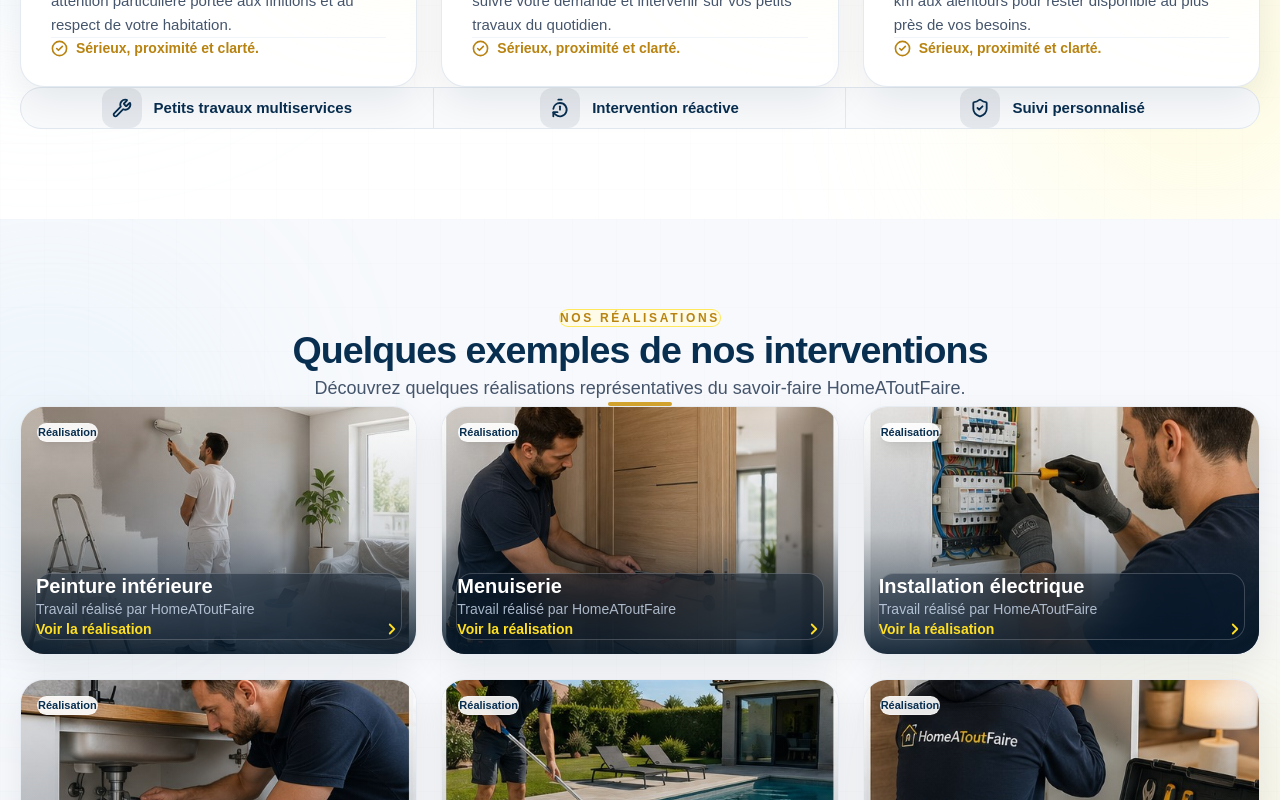
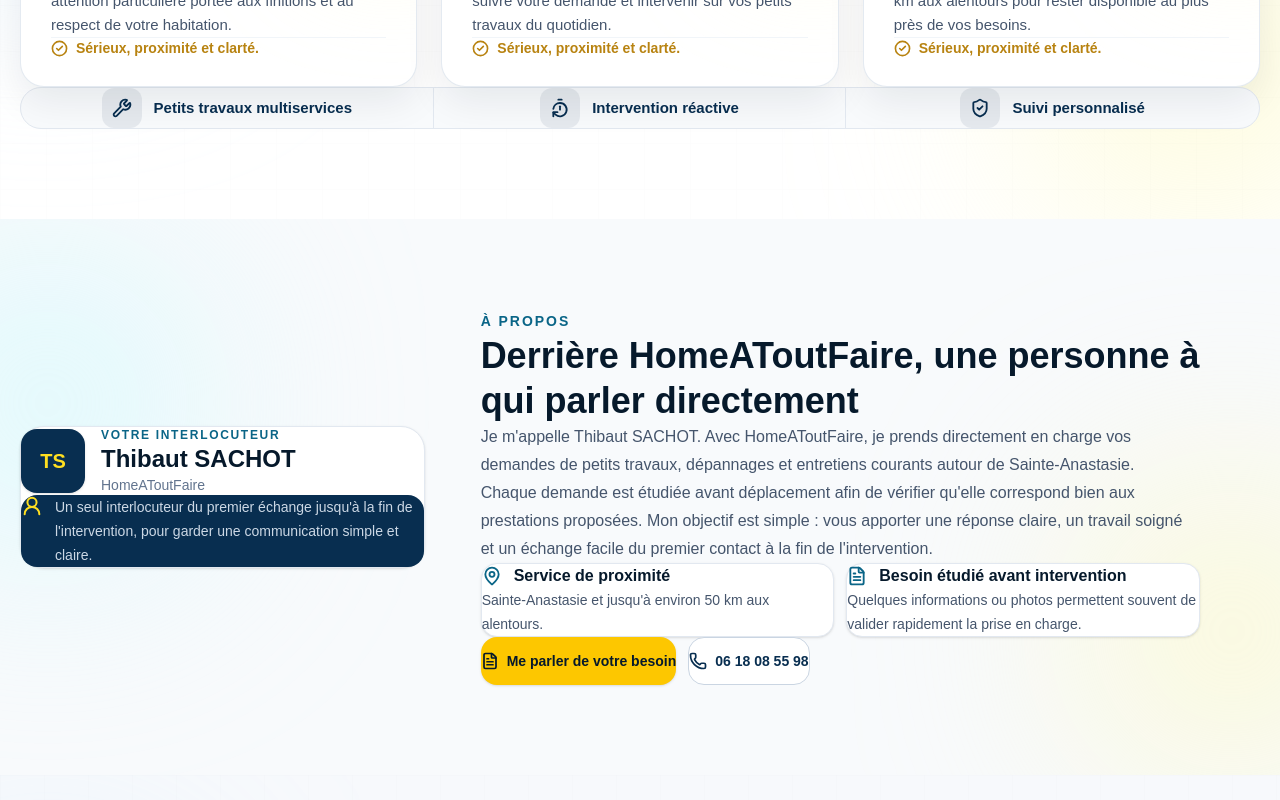
Before and after one commit to Thibal45/homeatoutfaire-premium, a Next.js app: page / in a window 1280 px wide. Shown: the part 2000-2800 px from the top of the page. Built offline with nearby package versions, Linux system fonts and the light colour scheme.

Commit message:
Humanisation de l’accueil et harmonisation du dépannage
Ajoute la présentation de Thibaut comme interlocuteur unique et harmonise les libellés de petit dépannage.

```diff
--- /dev/null
+++ b/app/components/About.tsx
@@ -0,0 +1,182 @@
+"use client";
+
+import { FileText, MapPin, Phone, UserRound } from "lucide-react";
+import { motion } from "framer-motion";
+
+type GtagWindow = Window & {
+  gtag?: (
+    command: "event",
+    eventName: string,
+    parameters?: Record<string, string | number | boolean>,
+  ) => void;
+};
+
+function trackPhoneClick() {
+  const analyticsWindow = window as GtagWindow;
+
+  analyticsWindow.gtag?.("event", "click_phone", {
+    contact_method: "phone",
+    location: "about_section",
+  });
+}
+
+function trackQuoteClick() {
+  const analyticsWindow = window as GtagWindow;
+
+  analyticsWindow.gtag?.("event", "click_quote", {
+    location: "about_section",
+  });
+}
+
+export default function About() {
+  return (
+    <section
+      id="a-propos"
+      className="relative overflow-hidden bg-[#F8FAFC] px-5 py-16 sm:px-8 sm:py-20 lg:px-10"
+    >
+      <div
+        aria-hidden="true"
+        className="pointer-events-none absolute -left-24 top-10 h-72 w-72 rounded-full bg-cyan-100/70 blur-[110px]"
+      />
+
+      <div
+        aria-hidden="true"
+        className="pointer-events-none absolute -right-24 bottom-0 h-72 w-72 rounded-full bg-yellow-100/70 blur-[110px]"
+      />
+
+      <div className="relative mx-auto grid max-w-[1180px] gap-8 lg:grid-cols-[0.72fr_1.28fr] lg:items-center lg:gap-14">
+        <motion.div
+          initial={{ opacity: 0, y: 22 }}
+          whileInView={{ opacity: 1, y: 0 }}
+          viewport={{ once: true, amount: 0.25 }}
+          transition={{ duration: 0.55, ease: "easeOut" }}
+          className="rounded-3xl border border-slate-200 bg-white p-6 shadow-sm sm:p-8"
+        >
+          <div className="flex items-center gap-4">
+            <div className="flex h-16 w-16 shrink-0 items-center justify-center rounded-2xl bg-[#082E50] text-xl font-bold text-yellow-300 shadow-sm">
+              TS
+            </div>
+
+            <div>
+              <p className="text-xs font-bold uppercase tracking-[0.14em] text-[#0A6587]">
+                Votre interlocuteur
+              </p>
+
+              <h2 className="mt-1 text-2xl font-bold text-[#06192B]">
+                Thibaut SACHOT
+              </h2>
+
+              <p className="mt-1 text-sm text-slate-500">
+                HomeAToutFaire
+              </p>
+            </div>
+          </div>
+
+          <div className="mt-6 rounded-2xl bg-[#082E50] p-5 text-white">
+            <div className="flex items-start gap-3">
+              <UserRound
+                size={22}
+                strokeWidth={2.2}
+                className="mt-0.5 shrink-0 text-yellow-300"
+              />
+
+              <p className="text-sm leading-6 text-blue-50/85">
+                Un seul interlocuteur du premier échange jusqu&apos;à la fin
+                de l&apos;intervention, pour garder une communication simple
+                et claire.
+              </p>
+            </div>
+          </div>
+        </motion.div>
+
+        <motion.div
+          initial={{ opacity: 0, y: 22 }}
+          whileInView={{ opacity: 1, y: 0 }}
+          viewport={{ once: true, amount: 0.2 }}
+          transition={{ duration: 0.55, delay: 0.08, ease: "easeOut" }}
+        >
+          <span className="text-sm font-bold uppercase tracking-[0.14em] text-[#0A6587]">
+            À propos
+          </span>
+
+          <h2 className="mt-3 text-3xl font-bold leading-tight text-[#06192B] sm:text-4xl">
+            Derrière HomeAToutFaire, une personne à qui parler directement
+          </h2>
+
+          <div className="mt-5 space-y-4 text-[15px] leading-7 text-slate-600 sm:text-base">
+            <p>
+              Je m&apos;appelle Thibaut SACHOT. Avec HomeAToutFaire, je prends
+              directement en charge vos demandes de petits travaux,
+              dépannages et entretiens courants autour de Sainte-Anastasie.
+            </p>
+
+            <p>
+              Chaque demande est étudiée avant déplacement afin de vérifier
+              qu&apos;elle correspond bien aux prestations proposées. Mon
+              objectif est simple : vous apporter une réponse claire, un
+              travail soigné et un échange facile du premier contact à la fin
+              de l&apos;intervention.
+            </p>
+          </div>
+
+          <div className="mt-6 grid gap-3 sm:grid-cols-2">
+            <div className="rounded-2xl border border-slate-200 bg-white p-4 shadow-sm">
+              <div className="flex items-center gap-3">
+                <MapPin
+                  size={20}
+                  strokeWidth={2.2}
+                  className="text-[#0A6587]"
+                />
+                <p className="font-semibold text-[#06192B]">
+                  Service de proximité
+                </p>
+              </div>
+
+              <p className="mt-2 text-sm leading-6 text-slate-600">
+                Sainte-Anastasie et jusqu&apos;à environ 50 km aux alentours.
+              </p>
+            </div>
+
+            <div className="rounded-2xl border border-slate-200 bg-white p-4 shadow-sm">
+              <div className="flex items-center gap-3">
+                <FileText
+                  size={20}
+                  strokeWidth={2.2}
+                  className="text-[#0A6587]"
+                />
+                <p className="font-semibold text-[#06192B]">
+                  Besoin étudié avant intervention
+                </p>
+              </div>
+
+              <p className="mt-2 text-sm leading-6 text-slate-600">
+                Quelques informations ou photos permettent souvent de valider
+                rapidement la prise en charge.
+              </p>
+            </div>
+          </div>
+
+          <div className="mt-7 flex flex-col gap-3 sm:flex-row">
+            <a
+              href="#devis"
+              onClick={trackQuoteClick}
+              className="inline-flex min-h-12 items-center justify-center gap-2 rounded-2xl bg-yellow-400 px-5 py-3 text-sm font-bold text-[#06192B] shadow-sm transition-all hover:-translate-y-0.5 hover:bg-yellow-300"
+            >
+              <FileText size={18} strokeWidth={2.3} />
+              Me parler de votre besoin
+            </a>
+
+            <a
+              href="tel:0618085598"
+              onClick={trackPhoneClick}
+              className="inline-flex min-h-12 items-center justify-center gap-2 rounded-2xl border border-slate-300 bg-white px-5 py-3 text-sm font-semibold text-[#082E50] transition-all hover:-translate-y-0.5 hover:border-[#0A6587]"
+            >
+              <Phone size={18} strokeWidth={2.3} />
+              06 18 08 55 98
+            </a>
+          </div>
+        </motion.div>
+      </div>
+    </section>
+  );
+}
--- a/app/components/Hero.tsx
+++ b/app/components/Hero.tsx
@@ -186,7 +186,7 @@ export default function Hero() {
                   <Zap size={15} strokeWidth={2.4} />
 
                   <span>
-                    Dépannage si extrême urgence le dimanche matin
+                    Petit dépannage urgent le dimanche matin
                   </span>
                 </div>
               </div>
--- a/app/components/QuoteForm.tsx
+++ b/app/components/QuoteForm.tsx
@@ -258,10 +258,10 @@ export default function QuoteForm() {
               </option>
 
               <option
-                value="Dépannage d'urgence"
+                value="Petit dépannage urgent"
                 className="bg-white text-slate-900"
               >
-                Dépannage d&apos;urgence
+                Petit dépannage urgent
               </option>
 
               <option
--- a/app/page.tsx
+++ b/app/page.tsx
@@ -3,6 +3,7 @@ import Header from "./components/Header";
 import Hero from "./components/Hero";
 import Services from "./components/Services";
 import WhyUs from "./components/WhyUs";
+import About from "./components/About";
 import Gallery from "./components/Gallery";
 import Stats from "./components/Stats";
 import Quote from "./components/Quote";
@@ -136,6 +137,7 @@ export default function Home() {
       <Hero />
       <Services />
       <WhyUs />
+      <About />
       <Gallery />
       <Stats />
       <Quote />
```
